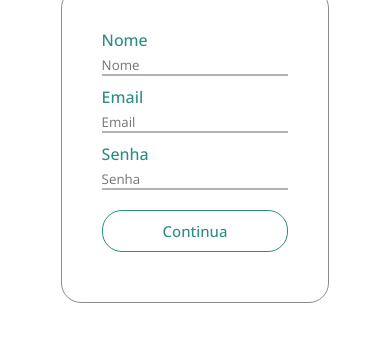
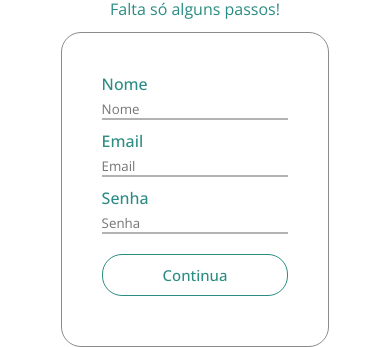
Before and after one commit to KevennEmanuell/cadastro, a plain HTML site: page index.html in a window 390 px wide. Shown: the part 497-844 px from the top of the page. Drawn offline with nearby package versions, Linux system fonts and the light colour scheme.

Commit message:
Update responsivo.css

```diff
--- a/estilo/responsivo.css
+++ b/estilo/responsivo.css
@@ -1,7 +1,7 @@
 @media screen and (max-width:1040px){
     .conteudo{
         width: 100%;
-        height: 100%;
+        height: 100vh;
         border-radius: 0;
     }
     .conteudo.cadastro::before{
@@ -12,10 +12,7 @@
     }
     .cadastro{
         flex-direction: column;
-        justify-content: space-around;
-    }
-    .cadastro .conteudo-right{
-        padding: 20px 0;
+        justify-content: space-between;
     }
     .titulo{
         font-size: 25px;
```
